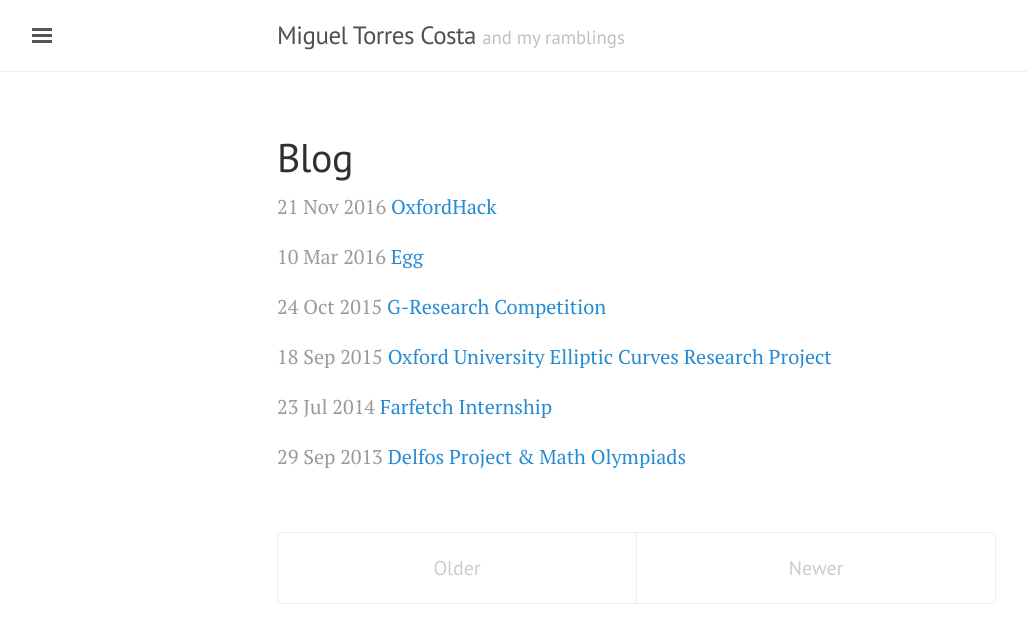
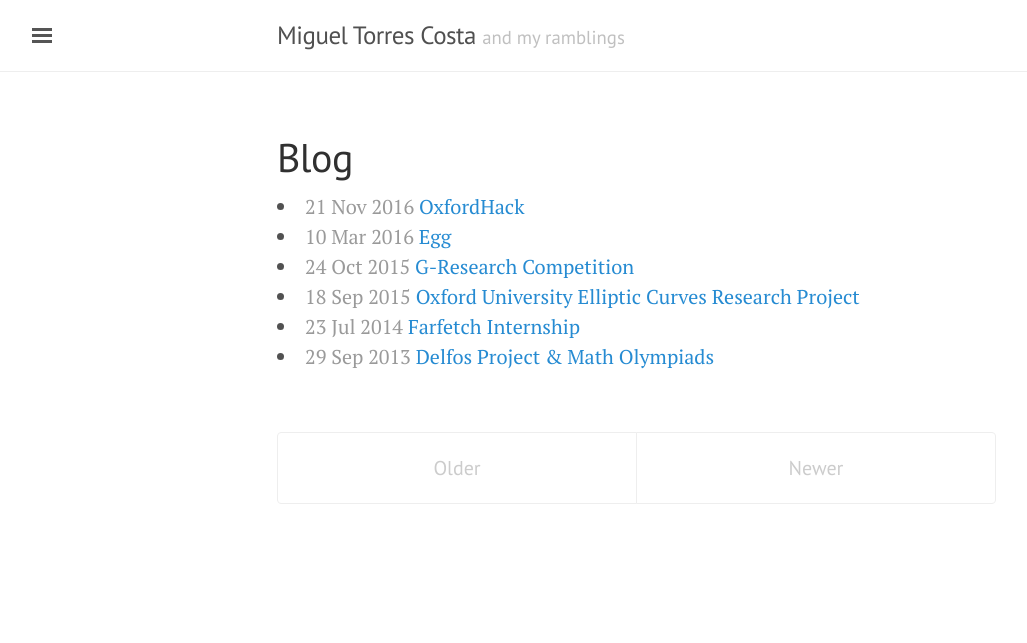
Before and after one commit to migueltorrescosta/migueltorrescosta.github.io, a Jekyll site: the page built from index.html, in a window 1280 px wide. Shown: the top 643 px of the page, without its empty margins (3-1030 px from the left). Built offline with Jekyll 4.4.1, drawn with Linux system fonts in a browser that asks for light colours; nearby versions of some CDN libraries; the list of posts is cut into pages by our own code.

Commit message:
Compactified posts view

```diff
--- a/index.html
+++ b/index.html
@@ -9,11 +9,12 @@ title: Blog
 
 <div class="posts">
   {% for post in paginator.posts %}
-    <p>
-    <span class="post-date">{{ post.date | date_to_string }}</span>
-    <a href="{{ site.baseurl }}{{ post.url }}">
-        {{ post.title }}
-    </a>
+    <li>
+      <span class="post-date">{{ post.date | date_to_string }}</span>
+      <a href="{{ site.baseurl }}{{ post.url }}">
+          {{ post.title }}
+      </a>
+    </li>
   {% endfor %}
 </div>
 
```
